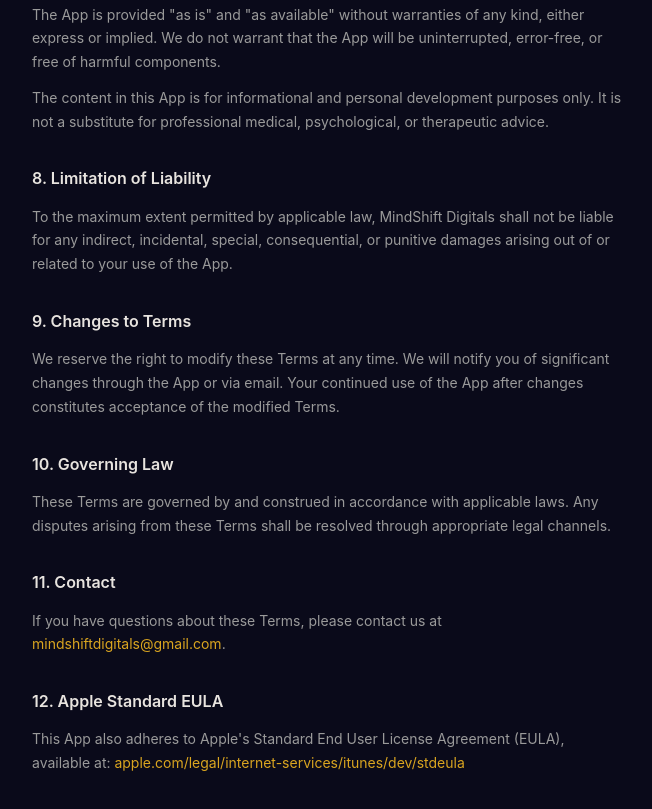
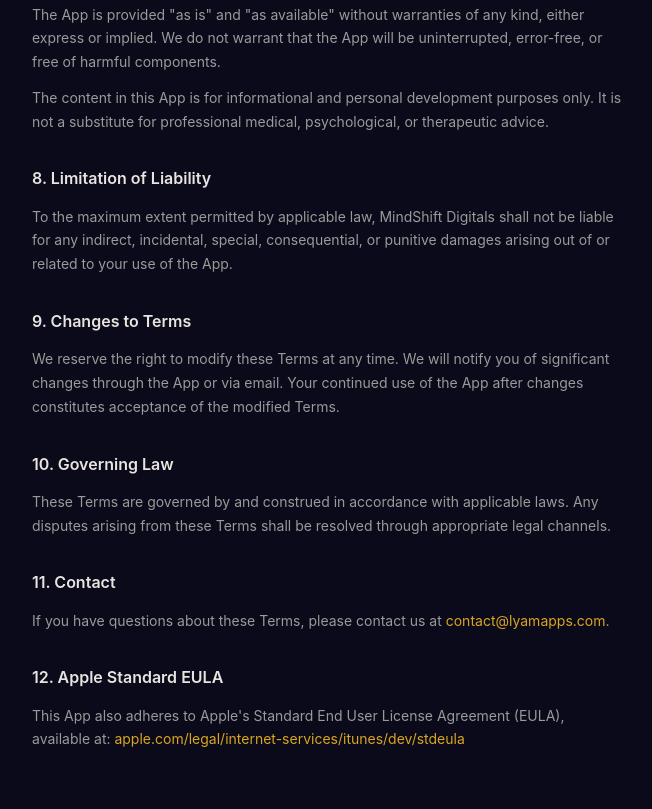
Before and after one commit to laet-itia/magnetic-site, a plain HTML site: page terms.html in a window 1280 px wide. Shown: the part 1519-2328 px from the top of the page, without its empty margins (312-964 px from the left). Drawn offline with Linux system fonts and the light colour scheme.

Commit message:
Update terms.html

```diff
--- a/terms.html
+++ b/terms.html
@@ -105,7 +105,7 @@
         <p>These Terms are governed by and construed in accordance with applicable laws. Any disputes arising from these Terms shall be resolved through appropriate legal channels.</p>
 
         <h2>11. Contact</h2>
-        <p>If you have questions about these Terms, please contact us at <a href="mailto:mindshiftdigitals@gmail.com">mindshiftdigitals@gmail.com</a>.</p>
+        <p>If you have questions about these Terms, please contact us at <a href="mailto:contact@lyamapps.com">contact@lyamapps.com</a>.</p>
 
         <h2>12. Apple Standard EULA</h2>
         <p>This App also adheres to Apple's Standard End User License Agreement (EULA), available at: <a href="https://www.apple.com/legal/internet-services/itunes/dev/stdeula/" target="_blank">apple.com/legal/internet-services/itunes/dev/stdeula</a></p>
```
